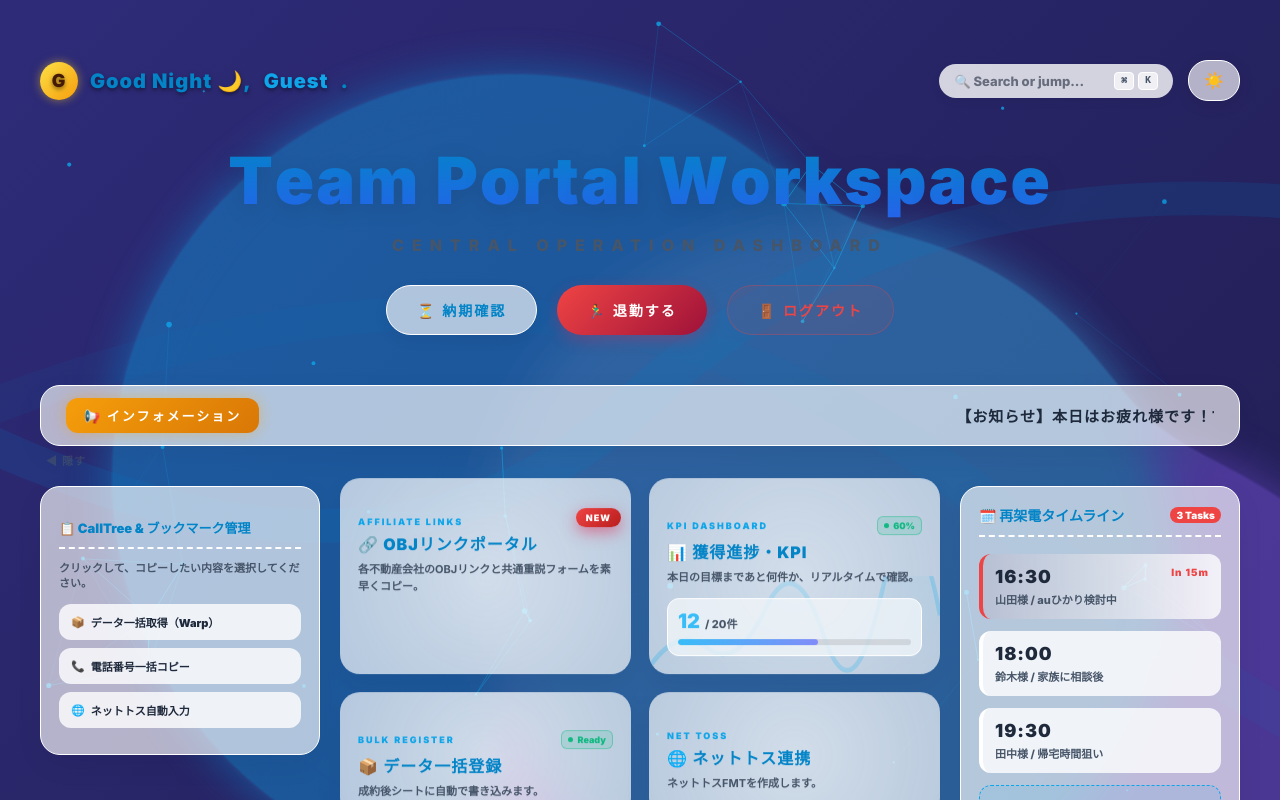
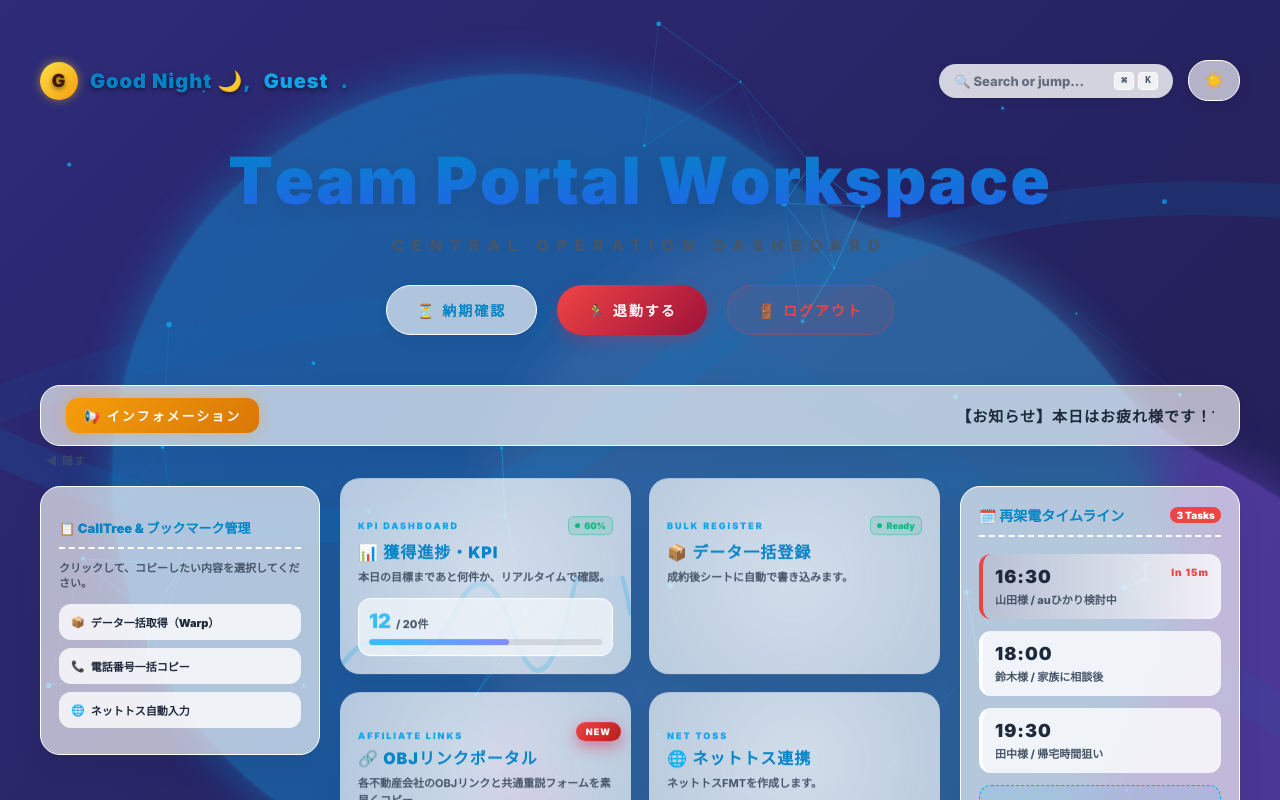
Before and after one commit to toranosukehigashi/team-portal, a Next.js app: page / in a window 1280 px wide. Shown: the top 800 px of the page. Built offline with nearby package versions, Linux system fonts and the light colour scheme.

Commit message:
feat: HOME画面にOBJリンクポータルを追加し、カードサイズを全体的にコンパクト化！

```diff
--- a/app/page.tsx
+++ b/app/page.tsx
@@ -691,16 +691,14 @@ export default function ThemeParkEntrance() {
 
             <div className="attraction-grid">
               {/* 💡 ここに「OBJリンクポータル」を追加し、順序（delay）を整えました！ */}
-              <MagicCard delay={animDelayOffset + 0.5} attraction="AFFILIATE LINKS" badge="NEW" title="🔗 OBJリンクポータル" desc="各不動産会社のOBJリンクと共通重説フォームを素早くコピー。" onClick={(e: any) => { e.stopPropagation(); router.push("/affiliate-links"); }} />
-
               <MagicCard delay={animDelayOffset + 0.6} attraction="KPI DASHBOARD" title="📊 獲得進捗・KPI" desc="本日の目標まであと何件か、リアルタイムで確認。" liveData={`${progressPercent}%`} sparkline={true} onClick={(e: any) => { e.stopPropagation(); router.push("/kpi-detail"); }}>
                 <div className="kpi-widget">
                   <div className="kpi-numbers"><span className="kpi-current">{mockKpi.current}</span><span className="kpi-target">/ {mockKpi.target}件</span></div>
                   <div className="kpi-bar-bg"><div className="kpi-bar-fill" style={{ width: `${progressPercent}%` }}></div></div>
                 </div>
               </MagicCard>
-
               <MagicCard delay={animDelayOffset + 0.7} attraction="BULK REGISTER" title="📦 データ一括登録" desc="成約後シートに自動で書き込みます。" liveData="Ready" onClick={(e: any) => { e.stopPropagation(); router.push("/bulk-register"); }} />
+              <MagicCard delay={animDelayOffset + 0.5} attraction="AFFILIATE LINKS" badge="NEW" title="🔗 OBJリンクポータル" desc="各不動産会社のOBJリンクと共通重説フォームを素早くコピー。" onClick={(e: any) => { e.stopPropagation(); router.push("/affiliate-links"); }} />
               <MagicCard delay={animDelayOffset + 0.8} attraction="NET TOSS" title="🌐 ネットトス連携" desc="ネットトスFMTを作成します。" onClick={(e: any) => { e.stopPropagation(); router.push("/net-toss"); }} />
               <MagicCard delay={animDelayOffset + 0.9} attraction="SELF CLOSE" title="🤝 自己クロ連携" desc="自己クロFMTを作成します。" onClick={(e: any) => { e.stopPropagation(); router.push("/self-close"); }} />
               <MagicCard delay={animDelayOffset + 1.0} attraction="SMS KRAKEN" title="📱 SMS 送信" desc="Krakenを用いたSMS送信とテンプレート展開。" liveData="Active" onClick={(e: any) => { e.stopPropagation(); router.push("/sms-kraken"); }} />
```
